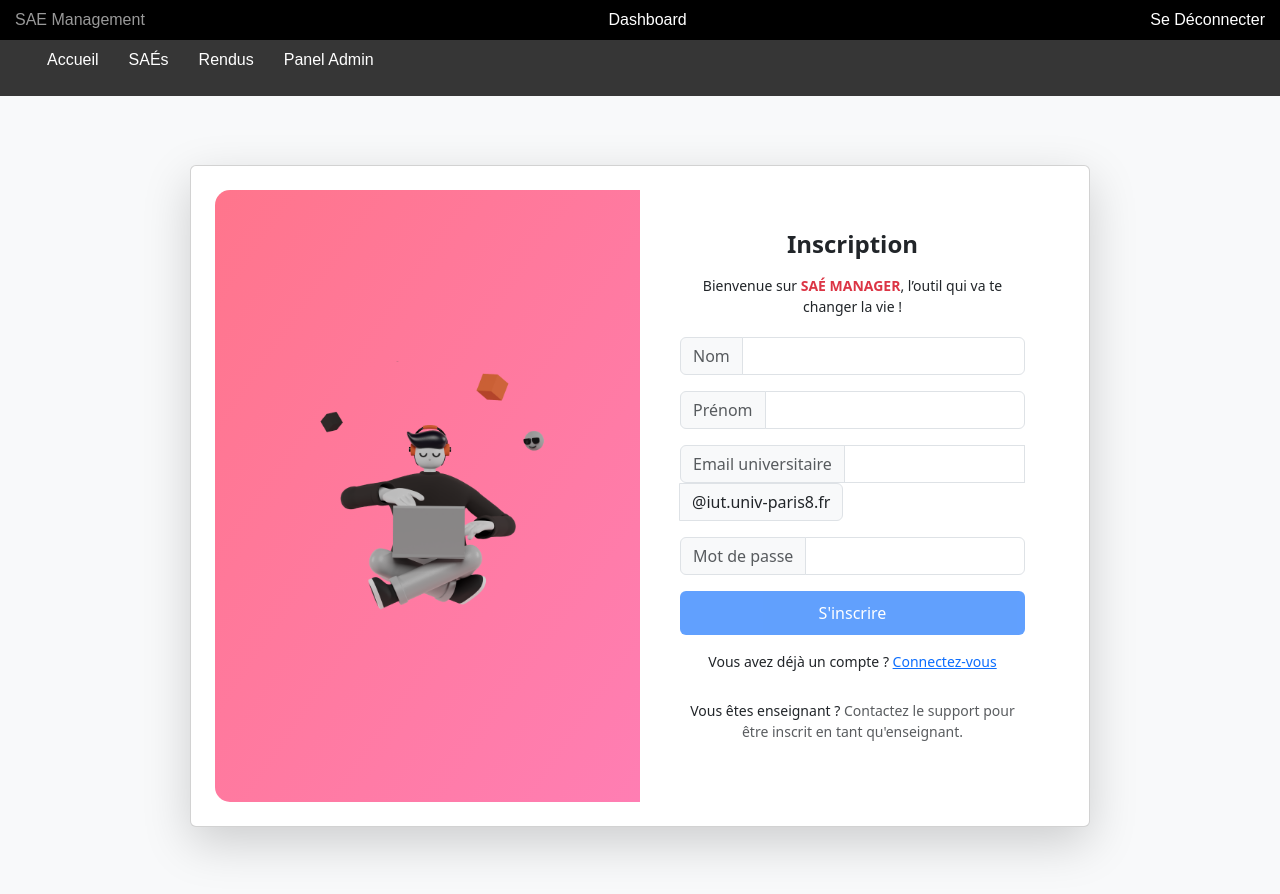
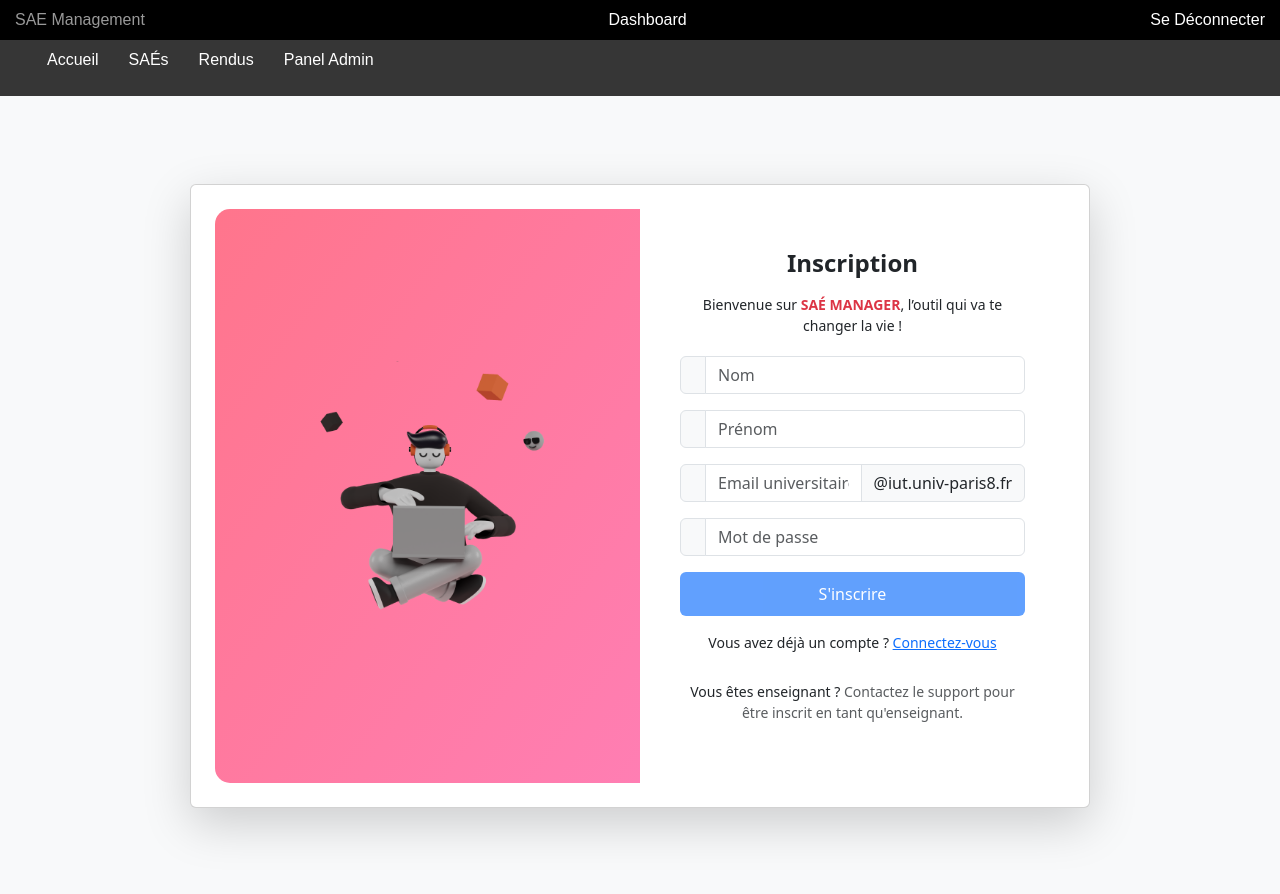
Before and after one commit to emrebondy/SAEManager-Front, an Angular app: page / in a window 1280 px wide. Built offline with nearby package versions, Linux system fonts and the light colour scheme.

Commit message:
fonctionnalité inscription terminé

```diff
--- a/src/app/inscription/inscription.component.html
+++ b/src/app/inscription/inscription.component.html
@@ -27,30 +27,31 @@
             <form [formGroup]="accountCreationForm" (ngSubmit)="handleSubmit()" class="w-100">
                 <div class="mb-3">
                     <div class="input-group">
-                        <span class="input-group-text bg-light text-muted">Nom</span>
-                        <input type="text" formControlName="lastname" class="form-control" required>
+                        <span class="input-group-text bg-light text-muted"></span>
+                        <input type="text" formControlName="lastname" class="form-control" placeholder="Nom" required>
                     </div>
                 </div>
 
                 <div class="mb-3">
                     <div class="input-group">
-                        <span class="input-group-text bg-light text-muted">Prénom</span>
-                        <input type="text" formControlName="firstname" class="form-control" required>
+                        <span class="input-group-text bg-light text-muted"></span>
+                        <input type="text" formControlName="firstname" class="form-control" placeholder="Prénom" required>
                     </div>
                 </div>
 
                 <div class="mb-3">
                     <div class="input-group">
-                        <span class="input-group-text bg-light text-muted">Email universitaire</span>
-                        <input type="email" formControlName="email" class="form-control" required>
+                        <span class="input-group-text bg-light text-muted"></span>
+                        <input type="email" formControlName="email" class="form-control" placeholder="Email universitaire" required>
                         <span class="input-group-text bg-light">&#64;iut.univ-paris8.fr</span>
                     </div>
                 </div>
 
+
                 <div class="mb-3">
                     <div class="input-group">
-                        <span class="input-group-text bg-light text-muted">Mot de passe</span>
-                        <input type="password" formControlName="password" class="form-control" required>
+                        <span class="input-group-text bg-light text-muted"></span>
+                        <input type="password" formControlName="password" class="form-control" placeholder="Mot de passe"  required>
                     </div>
                 </div>
 
--- a/src/app/inscription/inscription.component.ts
+++ b/src/app/inscription/inscription.component.ts
@@ -19,6 +19,7 @@ export class InscriptionComponent {
     firstname : new FormControl(''),
     password : new FormControl(''),
     email : new FormControl(''),
+
   })
 
   constructor(private personneService: PersonneService){}
@@ -26,13 +27,10 @@ export class InscriptionComponent {
   handleSubmit(){
     if (this.accountCreationForm.valid) {
       const personne: ModelePersonne = {
-        id: 145,
         nom: this.accountCreationForm.value.lastname || '',
         prenom: this.accountCreationForm.value.firstname || '',
-        photoDeProfil: "null", // Si nécessaire, vous pouvez ajouter un champ pour cela
         password: this.accountCreationForm.value.password || '',
-        email: this.accountCreationForm.value.email || ''
-
+        email: this.accountCreationForm.value.email + '@iut.univ-paris8.fr' || ''
       };
 
       this.personneService.createPersonne(personne).subscribe(
--- a/src/entities/EntitiesPersonne.ts
+++ b/src/entities/EntitiesPersonne.ts
@@ -1,8 +1,6 @@
 export interface EntitiesPersonne {
-    idPersonne: number;
     nom: string;
     prenom: string;
-    photoDeProfil: string;
     password: string;
     email: string;
 }
--- a/src/mapper/MapperPersonne.ts
+++ b/src/mapper/MapperPersonne.ts
@@ -11,22 +11,18 @@ export class PersonneMapper implements Mapper<EntitiesPersonne, ModelePersonne>
   // 🔹 Convertit un ModelePersonne (modèle API) en EntitiesPersonne (entité interne)
   toDomain(external: ModelePersonne): EntitiesPersonne {
     return {
-      idPersonne: external?.id,  // L'ID n'existe pas dans ModelePersonne, donc on met une valeur par défaut
       nom: external.nom,
       prenom: external.prenom,
       email: external.email,
       password: external.password,
-      photoDeProfil: external.photoDeProfil // Valeur par défaut car elle n'existe pas dans le modèle
     };
   }
 
   // 🔹 Convertit un EntitiesPersonne (entité interne) en ModelePersonne (modèle API)
   toExternal(domain: EntitiesPersonne): ModelePersonne {
     return {
-      id: domain.idPersonne,
       nom: domain.nom,
       prenom: domain.prenom,
-      photoDeProfil: domain.photoDeProfil,
       password: domain.password,
       email: domain.email,
     };
--- a/src/modele/ModelePersonne.ts
+++ b/src/modele/ModelePersonne.ts
@@ -1,8 +1,6 @@
 export interface ModelePersonne {
-    id: number
     nom: string;
     prenom: string;
-    photoDeProfil: string,
     password: string;
     email: string;
 }
```
